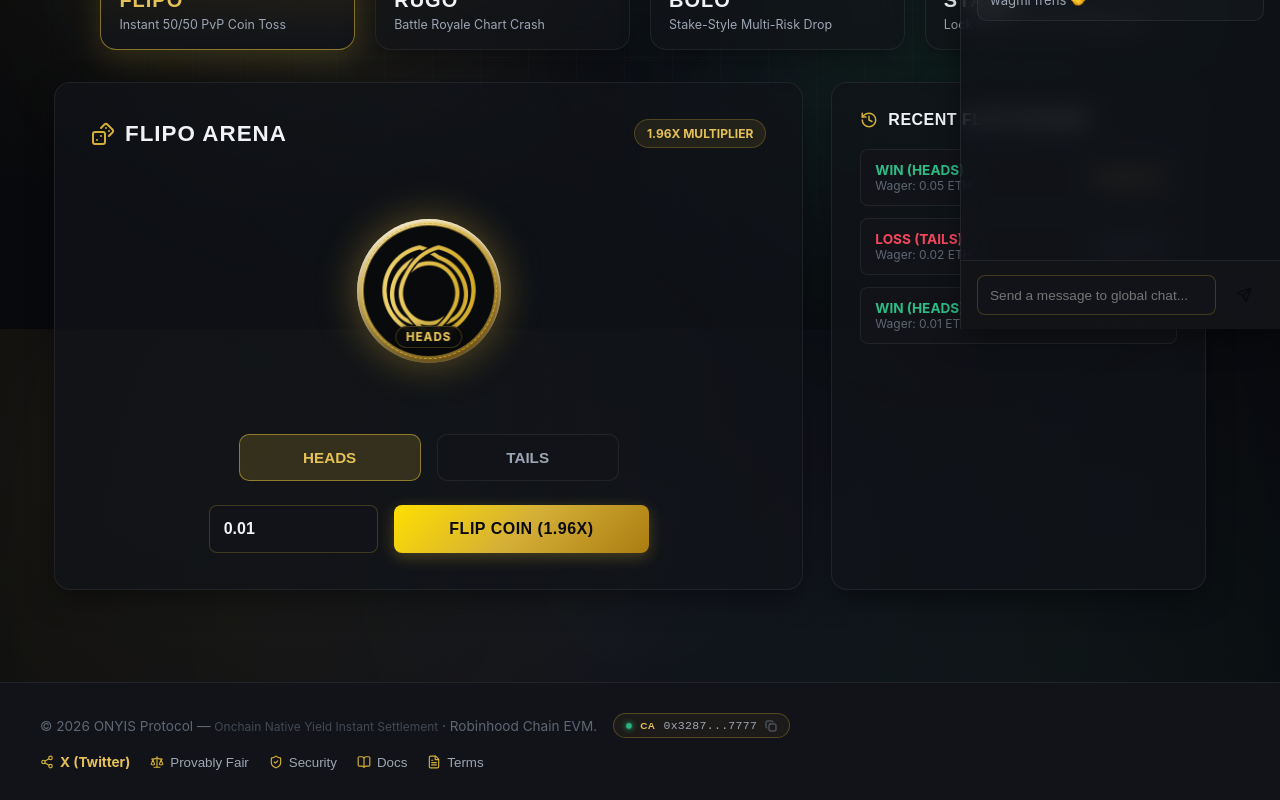
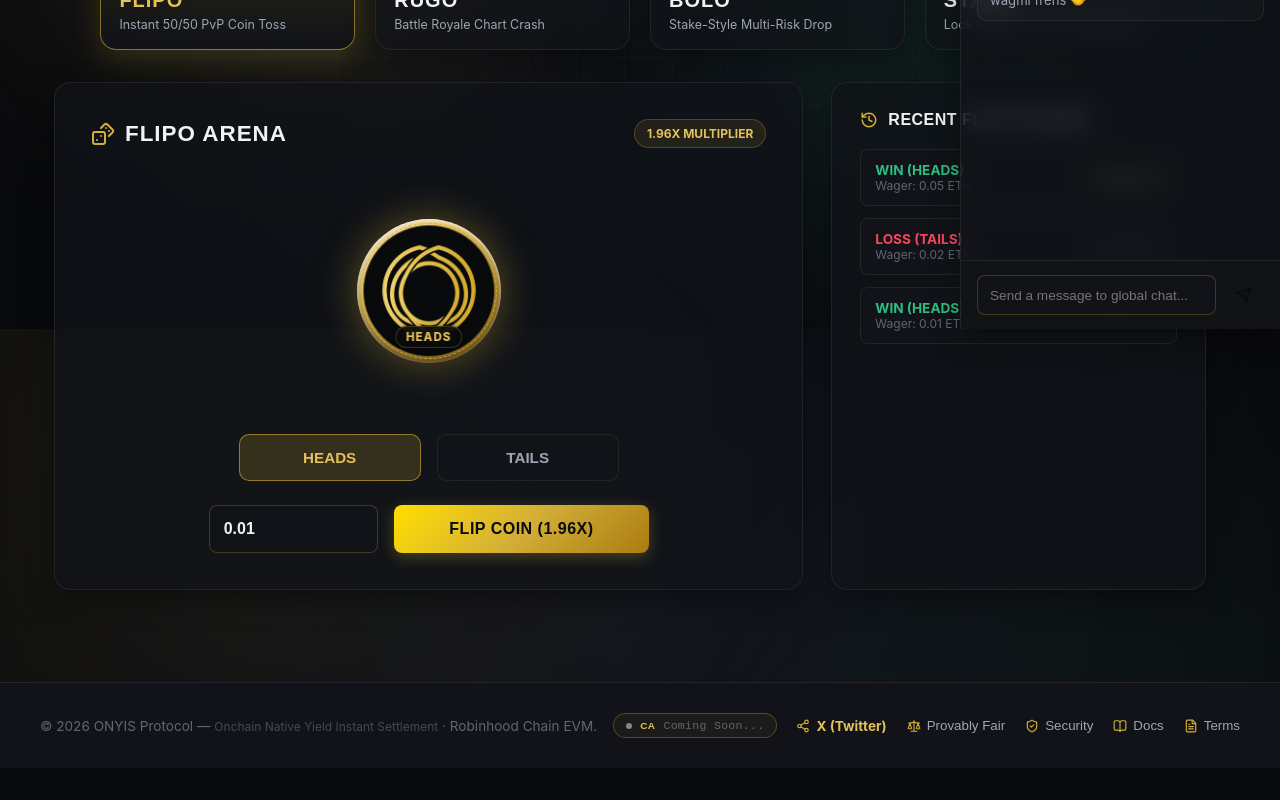
Before and after one commit to OnyisApp/OnyisApp, a React (Vite) app: page / in a window 1280 px wide. Shown: the part 471-1271 px from the top of the page. After the commit the page ends 1239 px from the top, so only its background shows below. Built offline with nearby package versions, Linux system fonts and the light colour scheme; no server answers; the database is empty.

Commit message:
revert: reset CA_ADDRESS back to COMING_SOON

```diff
--- a/src/App.jsx
+++ b/src/App.jsx
@@ -251,7 +251,7 @@ export default function App() {
   // Global Toast Modal state
   const [toast, setToast] = useState({ isOpen: false, title: '', message: '', type: 'error' });
   const [caCopied, setCaCopied] = useState(false);
-  const CA_ADDRESS = '0x328718daf87ade89df50e09d2ba104fbbcb77777';
+  const CA_ADDRESS = 'COMING_SOON'; // Replace with real CA when deployed
 
   const handleCopyCA = () => {
     if (CA_ADDRESS === 'COMING_SOON') return; // disabled until live
```
